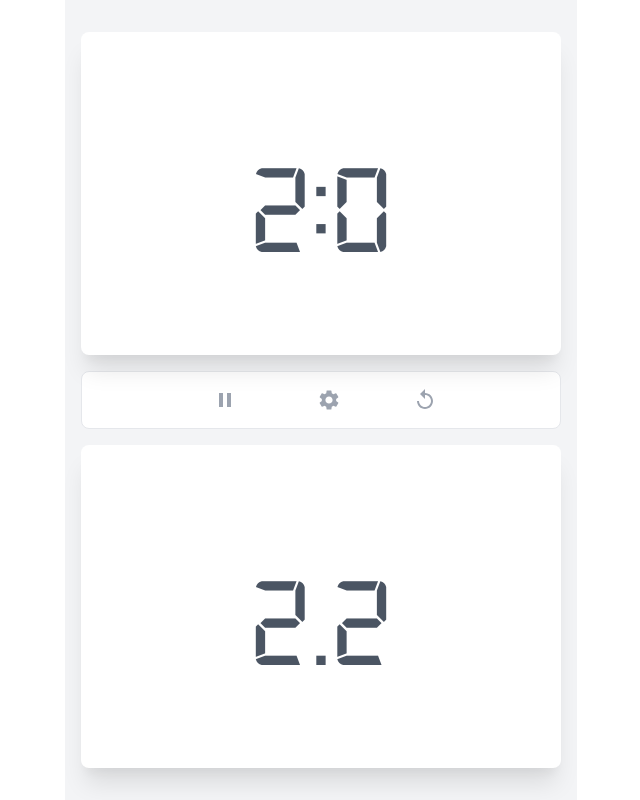
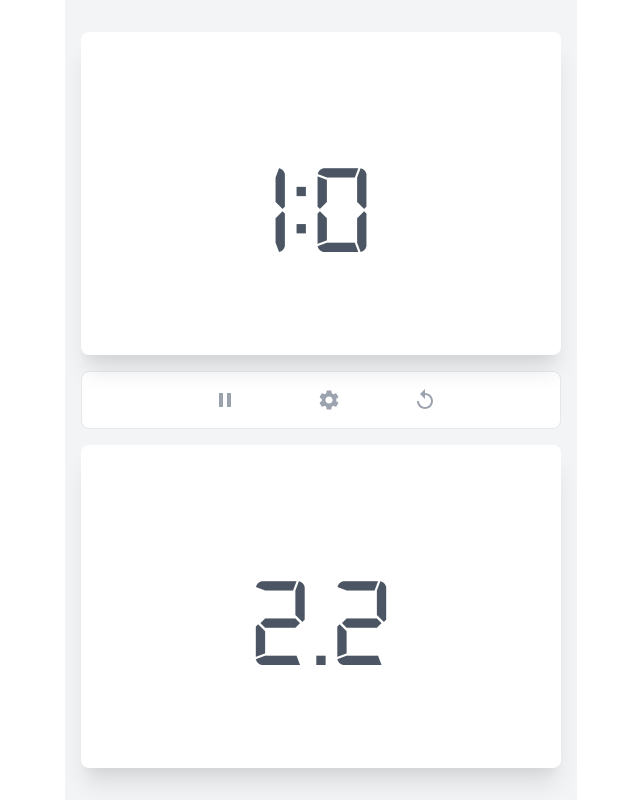
Before and after one commit to iqbaltawakkal/chessclock, a React app: page / in a window 1280 px wide. Shown: the whole page, without its empty margins (319-959 px from the left). Built offline with nearby package versions, Linux system fonts and the light colour scheme; the HTML template or start-up script is replaced by a standard one.

Commit message:
condition disabled + isEnd state

```diff
--- a/src/views/Home.jsx
+++ b/src/views/Home.jsx
@@ -7,8 +7,9 @@ const Home = () => {
   const intervalTime = 100;
   const increment = 0;
   const [isPaused, setIsPaused] = useState(false);
+  const [isEnd, setIsEnd] = useState(false);
   const [onTicking, setOnTicking] = useState("");
-  const [timerTop, setTimerTop] = useState(120000);
+  const [timerTop, setTimerTop] = useState(60000);
   const [timerBottom, setTimerBottom] = useState(2200);
 
   const timerTopAction = () => {
@@ -60,6 +61,7 @@ const Home = () => {
     if (timerTop <= 0 || timerBottom <= 0) {
       clearInterval(intervalTop);
       clearInterval(intervalBottom);
+      setIsEnd(true);
     }
   }, [timerTop, timerBottom]);
 
@@ -70,13 +72,13 @@ const Home = () => {
           <div className="min-h-screen py-8 px-4 flex flex-col space-y-4 bg-gray-100">
             <div className="flex-grow relative">
               <button
-                disabled={onTicking === "top" || isPaused}
+                disabled={onTicking === "top" || isPaused || isEnd}
                 className={`block bg-white font-digital text-gray-600 text-9xl text-center w-full shadow-xl rounded-lg outline-none focus:outline-none focus:shadow-sm absolute top-0 bottom-0 overflow-hidden ${
                   timerTop <= 0 && "bg-red-400"
                 }`}
                 onClick={() => timerBottomAction()}
               >
-                {timerTop > 60000 && getMinutes(timerTop) + ":"}
+                {timerTop >= 60000 && getMinutes(timerTop) + ":"}
                 {getSeconds(timerTop)}
               </button>
             </div>
@@ -97,13 +99,13 @@ const Home = () => {
             </div>
             <div className="flex-grow relative ">
               <button
-                disabled={onTicking === "bottom" || isPaused}
+                disabled={onTicking === "bottom" || isPaused || isEnd}
                 className={`block bg-white font-digital text-gray-600 text-9xl text-center w-full shadow-xl rounded-lg outline-none focus:outline-none focus:shadow-sm absolute top-0 bottom-0 overflow-hidden ${
                   timerBottom <= 0 && "bg-red-400"
                 }`}
                 onClick={() => timerTopAction()}
               >
-                {timerBottom > 60000 && getMinutes(timerBottom) + ":"}
+                {timerBottom >= 60000 && getMinutes(timerBottom) + ":"}
                 {getSeconds(timerBottom)}
               </button>
             </div>
```
